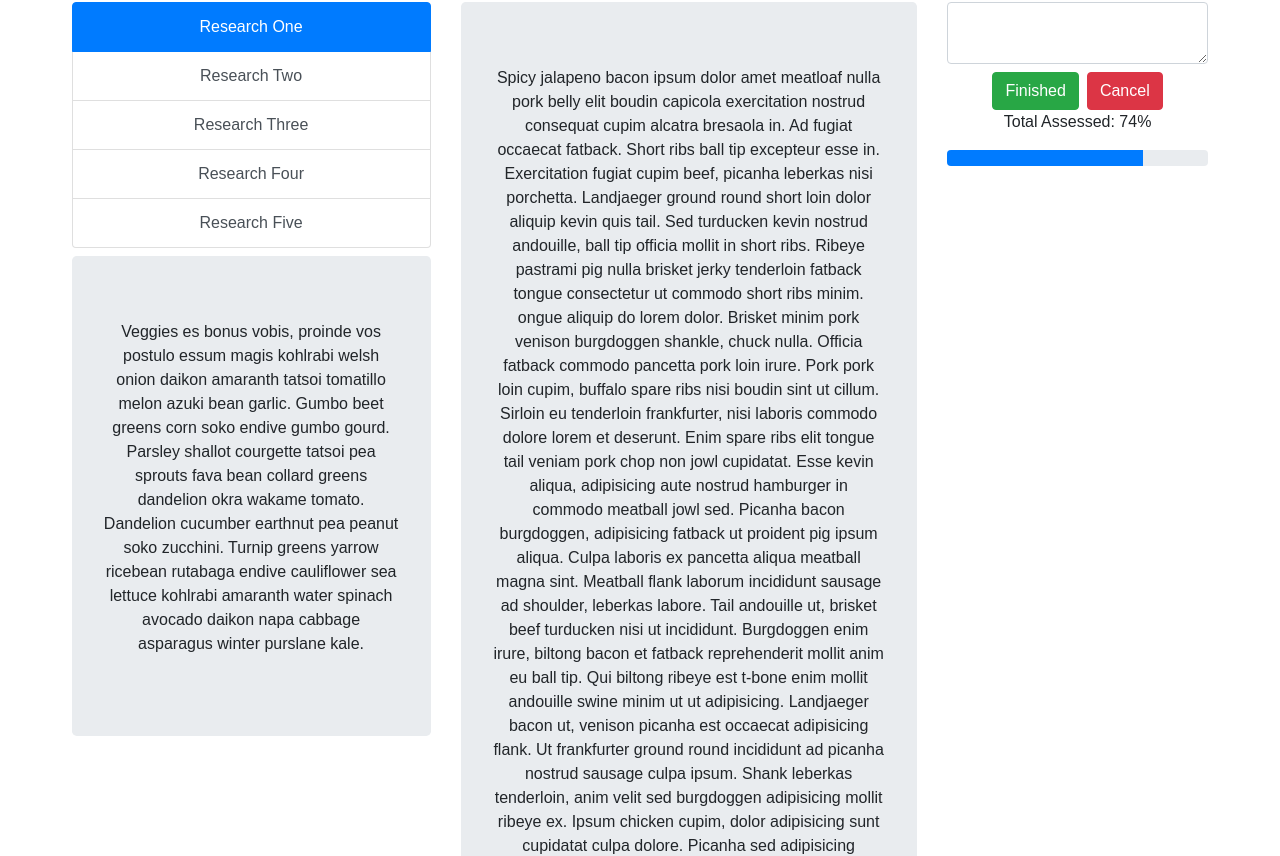
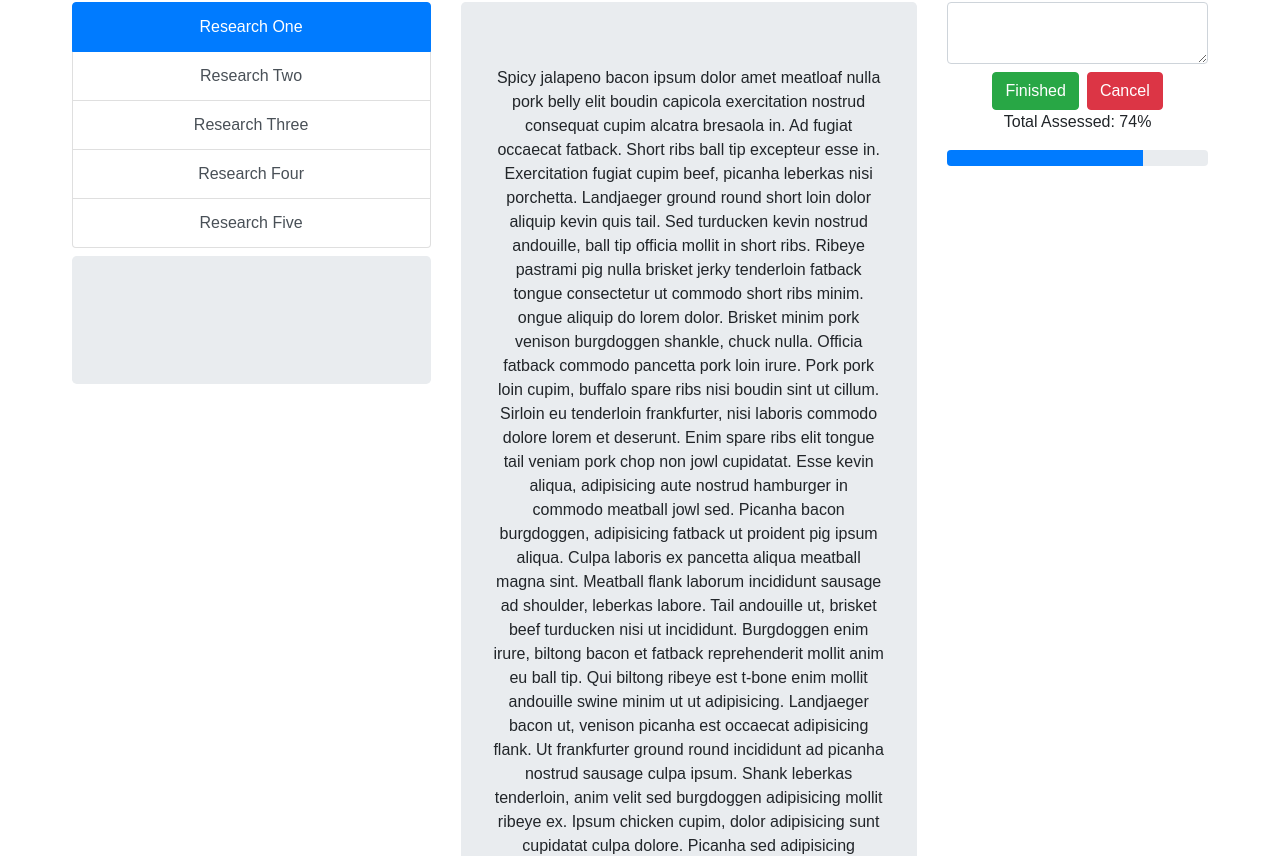
Before and after one commit to hsu-library-project-x/citing-insights-phase-1, a React (Create React App) app in the folder citing-insights/: page /#/analyze in a window 1280 px wide. Shown: the part 540-1396 px from the top of the page. Built offline with nearby package versions, Linux system fonts and the light colour scheme.

Commit message:
Update Demo.js

```diff
--- a/citing-insights/src/Demo.js
+++ b/citing-insights/src/Demo.js
@@ -8,8 +8,24 @@ import { ListGroup, ListGroupItem, Button, Input, Jumbotron, Badge, Progress } f
 // Lets us use column / row and layout for our webpage using Reactstrap
 import { Container, Row, Col } from 'reactstrap';
 
+
+//Function to dynamically call source material
+function displaySource(props)
+{
+	//This is where we pull research and display
+	var research = document.getElementById("source");
+
+	//put dynamic call here
+		//eventually this veggie ipsum will be replaced by a variable
+
+	research.innerHTML = "Veggies es bonus vobis, proinde vos postulo essum magis kohlrabi welsh onion daikon amaranth tatsoi tomatillo melon azuki bean garlic.Gumbo beet greens corn soko endive gumbo gourd. Parsley shallot courgette tatsoi pea sprouts fava bean collard greens dandelion okra wakame tomato. Dandelion cucumber earthnut pea peanut soko zucchini.";
+}
+
 // Demo is (for now) is our Analyze page
 class Demo extends Component{
+
+
+
 	render(){
 		return(
 
@@ -73,18 +89,13 @@ class Demo extends Component{
 			      <Row>
 			        <Col xs="4">
 			        	<ListGroup id="ResearchList">
-			        		<ListGroupItem active tag="button" action>Research One</ListGroupItem>
+			        		<ListGroupItem active tag="button" action onClick={displaySource}>Research One</ListGroupItem>
 			        		<ListGroupItem tag="button" action>Research Two</ListGroupItem>
 			        		<ListGroupItem tag="button" action>Research Three</ListGroupItem>
 			        		<ListGroupItem tag="button" action>Research Four</ListGroupItem>
 			        		<ListGroupItem tag="button" action>Research Five</ListGroupItem>
 			        	</ListGroup>
-			        	<Jumbotron>
-			            <p class="research">
-			                Veggies es bonus vobis, proinde vos postulo essum magis kohlrabi welsh onion daikon amaranth tatsoi tomatillo melon azuki bean garlic.
-			                Gumbo beet greens corn soko endive gumbo gourd. Parsley shallot courgette tatsoi pea sprouts fava bean collard greens dandelion okra wakame tomato. Dandelion cucumber earthnut pea peanut soko zucchini.
-			                Turnip greens yarrow ricebean rutabaga endive cauliflower sea lettuce kohlrabi amaranth water spinach avocado daikon napa cabbage asparagus winter purslane kale.
-			            </p>
+			        	<Jumbotron id="source">
 			            </Jumbotron>
 			        </Col>
 			        <Col xs="5">
```
